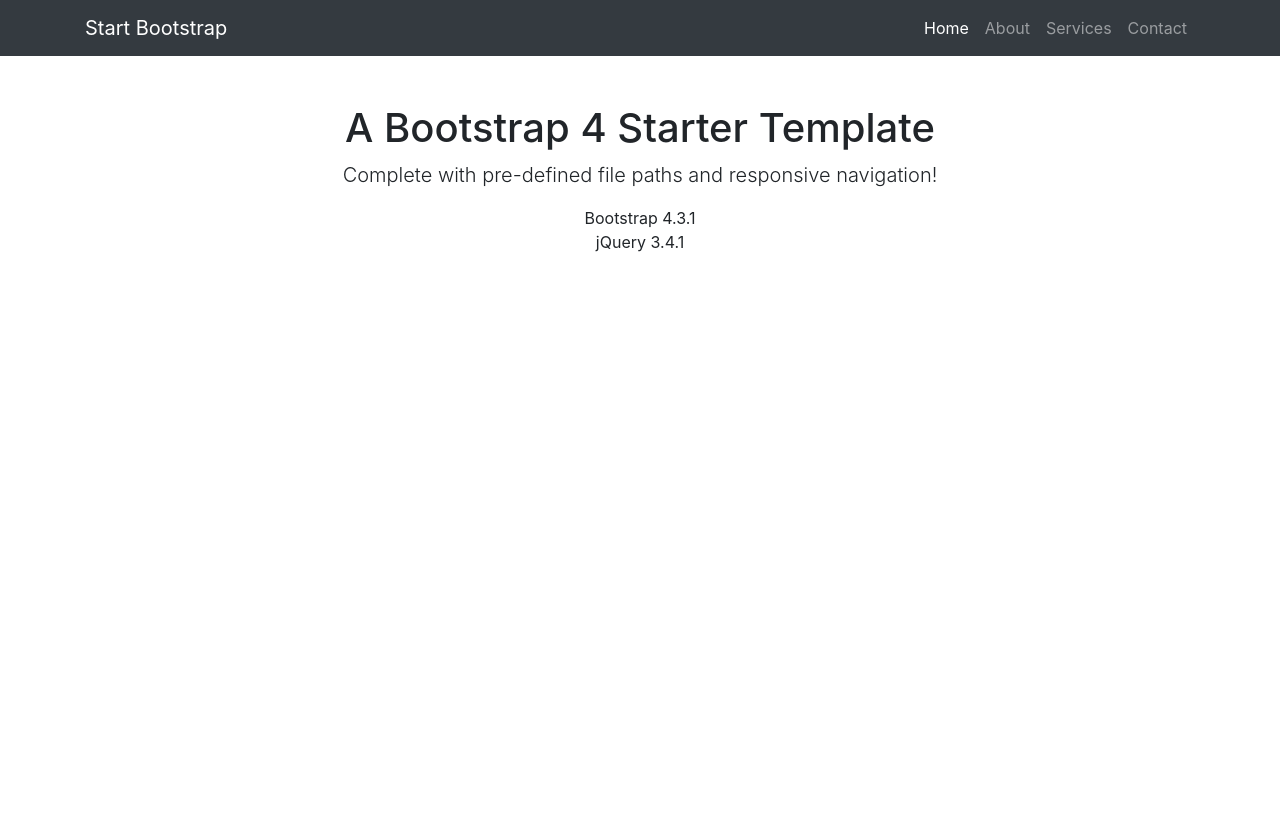
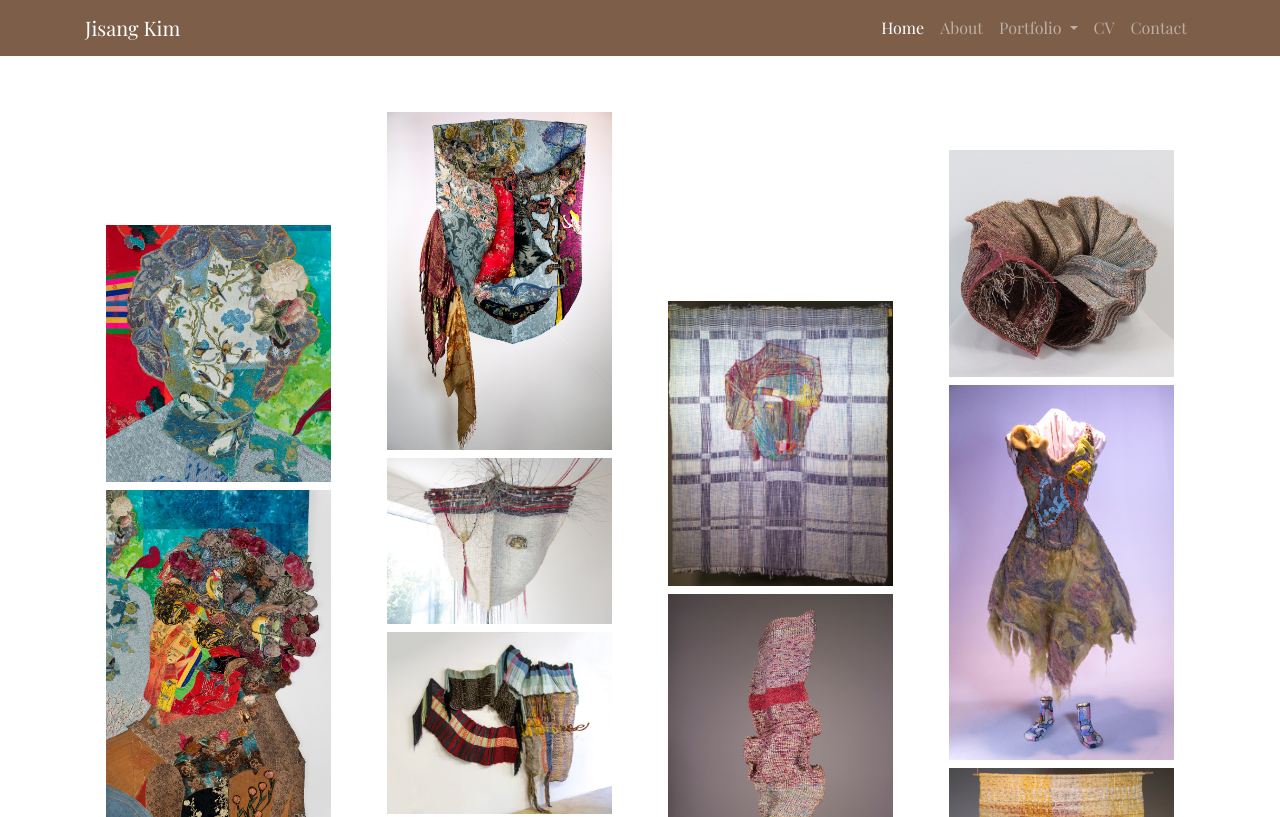
Before and after one commit to kimjisang/kimjisang.github.io, a website: page index.html in a window 1280 px wide. Shown: the top 817 px of the page. Drawn offline with nearby package versions, Linux system fonts and the light colour scheme.

Commit message:
simple homepage

```diff
--- a/css/style.css
+++ b/css/style.css
@@ -0,0 +1,45 @@
+body {
+    font-family: 'Playfair Display', serif;
+    color: #000000;
+}
+
+.bg-dark {
+    background-color: #7D5E49!important;
+}
+
+/* Image Grid Layout */
+
+.row {
+    display: flex;
+    flex-wrap: wrap;
+    padding: 0 4px;
+  }
+
+  /* Create four equal columns that sits next to each other */
+  .column {
+    flex: 25%;
+    max-width: 40%;
+    padding: 1 4px;
+  }
+
+  .column img {
+    margin-top: 8px;
+    vertical-align: middle;
+    width: 80%;
+  }
+
+  /* Responsive layout - makes a two column-layout instead of four columns */
+  @media screen and (max-width: 800px) {
+    .column {
+      flex: 50%;
+      max-width: 50%;
+    }
+  }
+
+  /* Responsive layout - makes the two columns stack on top of each other instead of next to each other */
+  @media screen and (max-width: 600px) {
+    .column {
+      flex: 80%;
+      max-width: 80%;
+    }
+  }
--- a/index.html
+++ b/index.html
@@ -14,6 +14,8 @@
   <link href="https://fonts.googleapis.com/css?family=Playfair+Display&display=swap" rel="stylesheet">
   <link href="vendor/bootstrap/css/bootstrap.min.css" rel="stylesheet">
 
+  <!-- Theme CSS -->
+  <link href="css/style.css" rel="stylesheet">
 </head>
 
 <body>
@@ -21,7 +23,7 @@
   <!-- Navigation -->
   <nav class="navbar navbar-expand-lg navbar-dark bg-dark static-top">
     <div class="container">
-      <a class="navbar-brand" href="#">Start Bootstrap</a>
+      <a class="navbar-brand" href="#">Jisang Kim</a>
       <button class="navbar-toggler" type="button" data-toggle="collapse" data-target="#navbarResponsive" aria-controls="navbarResponsive" aria-expanded="false" aria-label="Toggle navigation">
         <span class="navbar-toggler-icon"></span>
       </button>
@@ -35,8 +37,21 @@
           <li class="nav-item">
             <a class="nav-link" href="#">About</a>
           </li>
+          <li class="nav-item dropdown">
+            <a class="nav-link dropdown-toggle" href="#" id="navbarDropdown" role="button" data-toggle="dropdown" aria-haspopup="true" aria-expanded="false">
+              Portfolio
+            </a>
+            <div class="dropdown-menu" aria-labelledby="navbarDropdown">
+              <a class="dropdown-item" href="#">Fibers</a>
+              <a class="dropdown-item" href="#">Painting</a>
+              <a class="dropdown-item" href="#">Ceramics</a>
+              <div class="dropdown-divider"></div>
+              <a class="dropdown-item" href="#">Photography</a>
+              <a class="dropdown-item" href="#">Graphic Design</a>
+            </div>
+          </li>
           <li class="nav-item">
-            <a class="nav-link" href="#">Services</a>
+            <a class="nav-link" href="#">CV</a>
           </li>
           <li class="nav-item">
             <a class="nav-link" href="#">Contact</a>
@@ -50,11 +65,43 @@
   <div class="container">
     <div class="row">
       <div class="col-lg-12 text-center">
-        <h1 class="mt-5">A Bootstrap 4 Starter Template</h1>
-        <p class="lead">Complete with pre-defined file paths and responsive navigation!</p>
+        <h1 class="mt-5"></h1>
+        <!-- <p class="lead">Fiber Artist</p> -->
+        <div class="row">
+          <div class="column">
+            <div class="editable-alias" style="display:block; background-color: white; width: 100%;min-height: 3cm">&nbsp;</div>
+            <img src="img/home/detail-of-his-mother.jpg">
+            <img src="img/home/detail-of-his-wife.jpg">
+            <img src="img/home/detail-of-husband.jpg">
+            <img src="img/home/detail-of-ladybug.jpg">
+
+          </div>
+          <div class="column">
+              <img src="img/home/familiarity-with-unfamiliarity-i.jpg">
+              <img src="img/home/full-of-curiosity.jpg">
+              <img src="img/home/hidden-face-i.jpg">
+            <img src="img/home/husband-and-his-wife.jpg">
+            <img src="img/home/restoration-of-harmony-i.jpg">
+
+          </div>
+          <div class="column">
+              <div class="editable-alias" style="display:block; background-color: white; width: 100%;min-height: 5cm">&nbsp;</div>
+
+              <img src="img/home/self-portrait-on-the-wall.jpg">
+              <img src="img/home/spring-haze.jpg">
+              <img src="img/home/the-memory-of-spring-back-view.jpg">
+          </div>
+          <div class="column">
+              <div class="editable-alias" style="display:block; background-color: white; width: 100%;min-height: 1cm">&nbsp;</div>
+
+              <img src="img/home/the-memory-of-spring-front-view.jpg">
+              <img src="img/home/vestiges-i.jpg">
+              <img src="img/home/vestiges-ii.jpg">
+          </div>
+        </div>
+        <br/>
         <ul class="list-unstyled">
-          <li>Bootstrap 4.3.1</li>
-          <li>jQuery 3.4.1</li>
+          <li><i>"Since my subjects have always been my sensations, my states of mind and the profound reactions that life has been producing in me, I have frequently objectified all this in figures of myself, which were the most sincere and real thing that I could do in order to express what I felt inside and outside of myself"</i> - Frida Kahlo</li>
         </ul>
       </div>
     </div>
```
Also changed, not shown: img/home/detail-of-his-mother.jpg (added), img/home/detail-of-his-wife.jpg (added), img/home/detail-of-husband.jpg (added), img/home/detail-of-ladybug.jpg (added), img/home/familiarity-with-unfamiliarity-i.jpg (added), img/home/full-of-curiosity.jpg (added), img/home/hidden-face-i.jpg (added), img/home/husband-and-his-wife.jpg (added), img/home/restoration-of-harmony-i.jpg (added), img/home/self-portrait-on-the-wall.jpg (added), img/home/spring-haze.jpg (added), img/home/the-memory-of-spring-back-view.jpg (added), img/home/the-memory-of-spring-front-view.jpg (added), img/home/vestiges-i.jpg (added), 1 more files.
